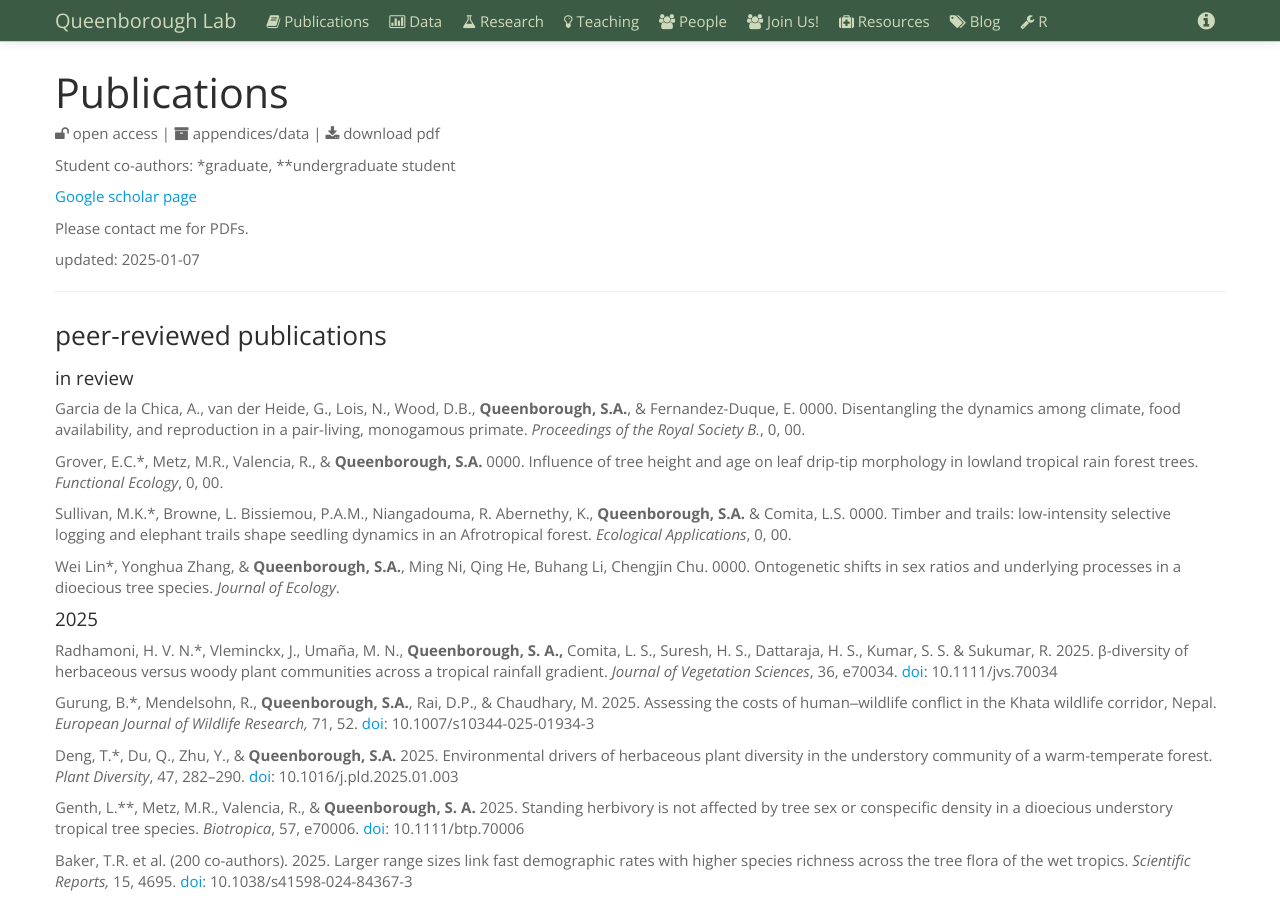
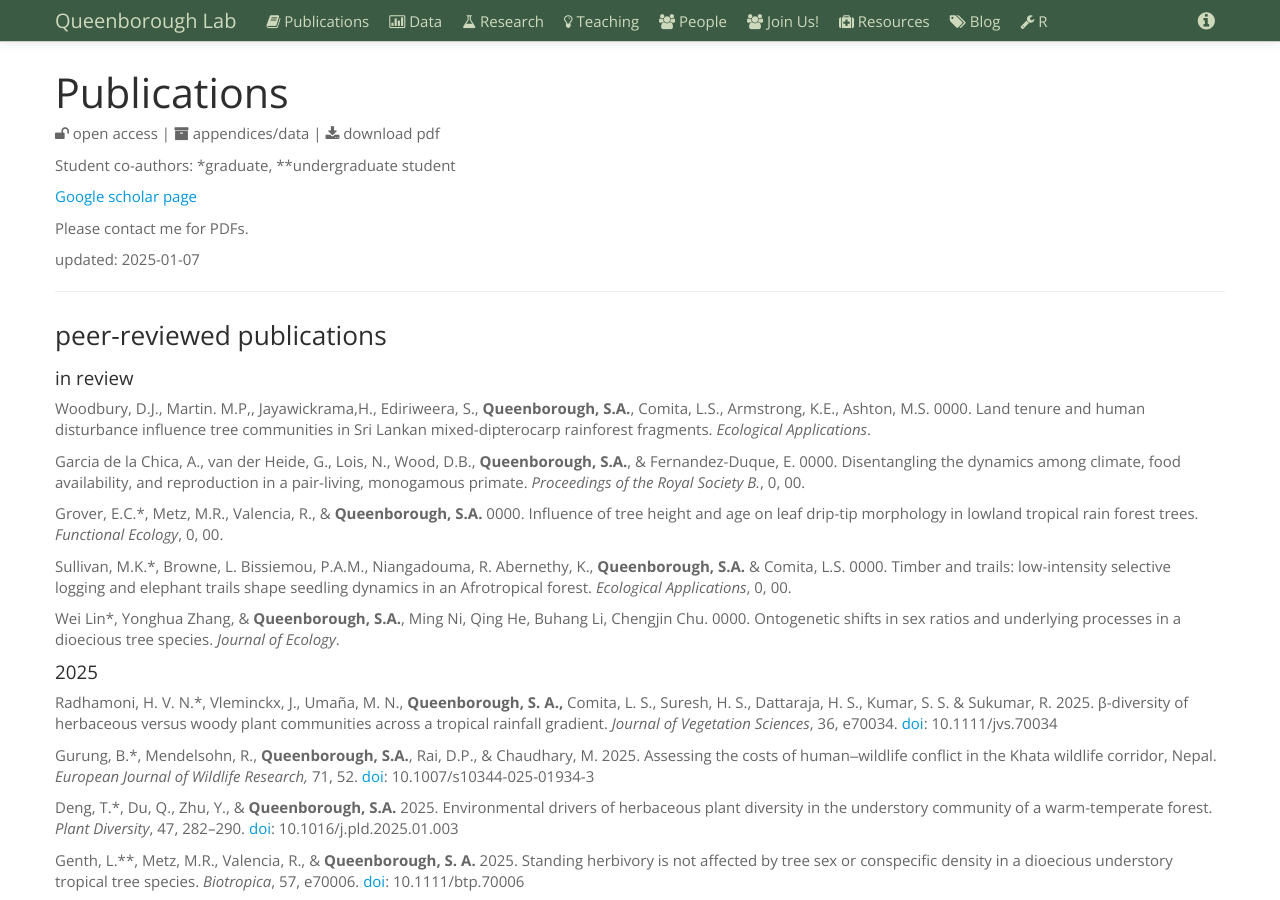
Before and after one commit to saq/saq.github.io, a Jekyll site: the page built from publications.md, in a window 1280 px wide and 900 px high. Built offline with Jekyll 4.4.1, drawn with Linux system fonts in a browser that asks for light colours.

Commit message:
Update publications.md

```diff
--- a/publications.md
+++ b/publications.md
@@ -42,6 +42,8 @@ Young, K.J.\*, Piotto, D., **Queenborough, S.A.**, & Ashton, M.S. 0000. Cacao ag
 
 
 #### in review
+
+Woodbury, D.J., Martin. M.P,, Jayawickrama,H., Ediriweera, S., **Queenborough, S.A.**, Comita, L.S., Armstrong, K.E., Ashton, M.S. 0000. Land tenure and human disturbance influence tree communities in Sri Lankan mixed-dipterocarp rainforest fragments. *Ecological Applications*.
 
 Garcia de la Chica, A., van der Heide, G., Lois, N., Wood, D.B., **Queenborough, S.A.**, & Fernandez-Duque, E. 0000.  Disentangling the dynamics among climate, food availability, and reproduction in a pair-living, monogamous primate. *Proceedings of the Royal Society B.*, 0, 00.
 
```
